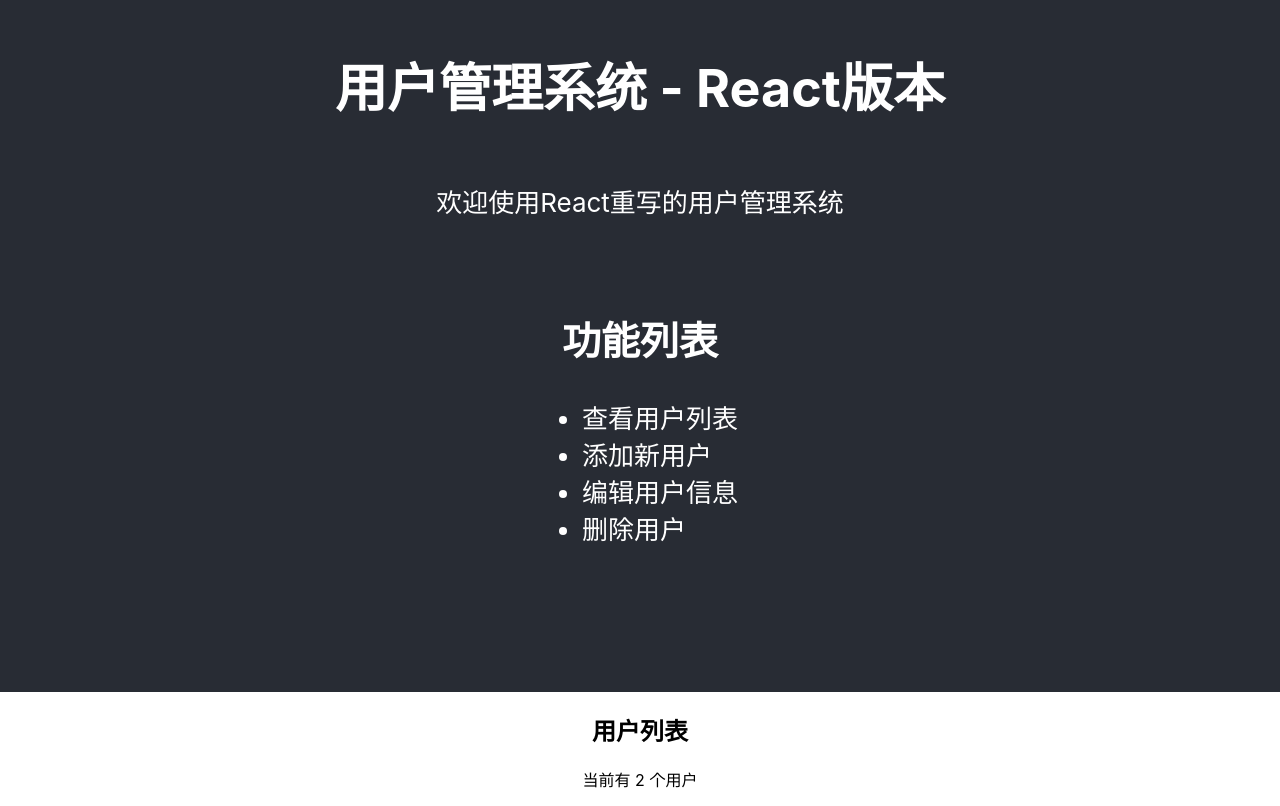
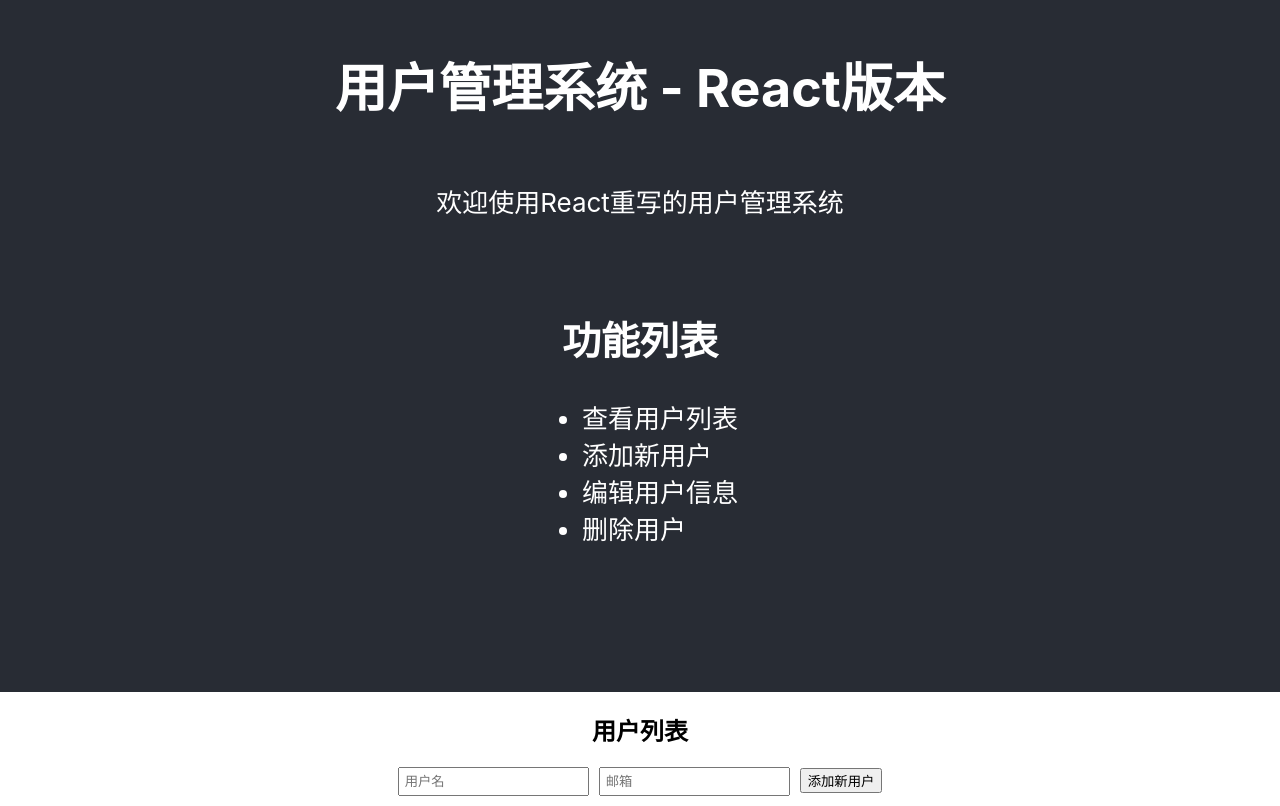
Before and after one commit to Ruheluobixieqing/project-practice, a React (Create React App) app in the folder frontend-react/: page / in a window 1280 px wide. Shown: the part 108-914 px from the top of the page. Built offline with nearby package versions, Linux system fonts and the light colour scheme.

Commit message:
在前端完成添加用户（不接入后端）

```diff
--- a/frontend-react/src/UserList.js
+++ b/frontend-react/src/UserList.js
@@ -6,6 +6,37 @@
         {id: 1, username: '张三', email: 'zhangsan@example.com', createdAt: '2021-01-01'},
         {id: 2, username: '李四', email: 'lisi@example.com', createdAt: '2021-01-02'}
     ]);
+
+    // 表单状态
+    const [newUsername, setNewUsername] = useState('');
+    const [newEmail, setNewEmail] = useState('');
+
+    // 添加用户函数
+    const handleAddUser = (e) => {
+        e.preventDefault();    // 阻止表单的默认提交
+
+        if(!newUsername || !newEmail) {
+            alert('请填写完整的用户信息');
+            return;
+        }
+
+        // 创建新用户对象
+        const newUser = {
+            id: Date.now(),   // 简单的 ID 生成，实际项目中应由后端生成
+            username: newUsername,
+            email: newEmail,
+            createdAt: new Date().toISOString()
+        };
+
+        // 添加到用户列表
+        setUsers([...users, newUser]);
+
+        // 清空表单
+        setNewUsername('');
+        setNewEmail('');
+    };
+
+
 
     // 删除用户函数
     const handleDeleteUser = (id) => {
@@ -17,6 +48,27 @@
     return (
         <div>
             <h2>用户列表</h2>
+            {/* 添加用户表单 */}
+            <form onSubmit={handleAddUser} style={{ marginBottom: '20px'}}>
+                <div>
+                    <input
+                        type="text"
+                        placeholder="用户名"
+                        value={newUsername}
+                        onChange={(e) => setNewUsername(e.target.value)}
+                        style={{ marginRight: '10px', padding: '5px'}}
+                    />
+                    <input
+                        type="email"
+                        placeholder="邮箱"
+                        value={newEmail}
+                        onChange={(e) => setNewEmail(e.target.value)}
+                        style={{ marginRight: '10px', padding: '5px'}}
+                    />
+                    <button type="submit">添加新用户</button>
+                </div>
+            </form>
+
             <p>当前有 {users.length} 个用户</p>  {/* 动态显示用户数量 */}
 
             <ul>
```
